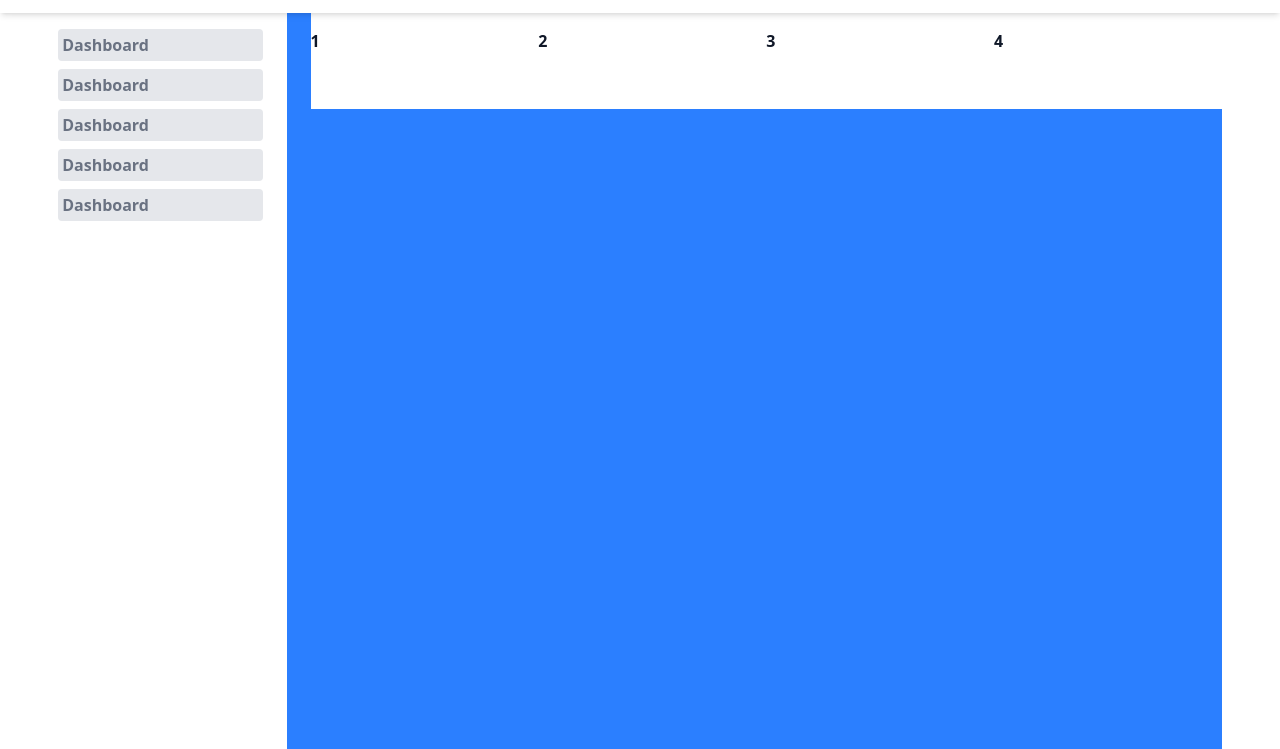
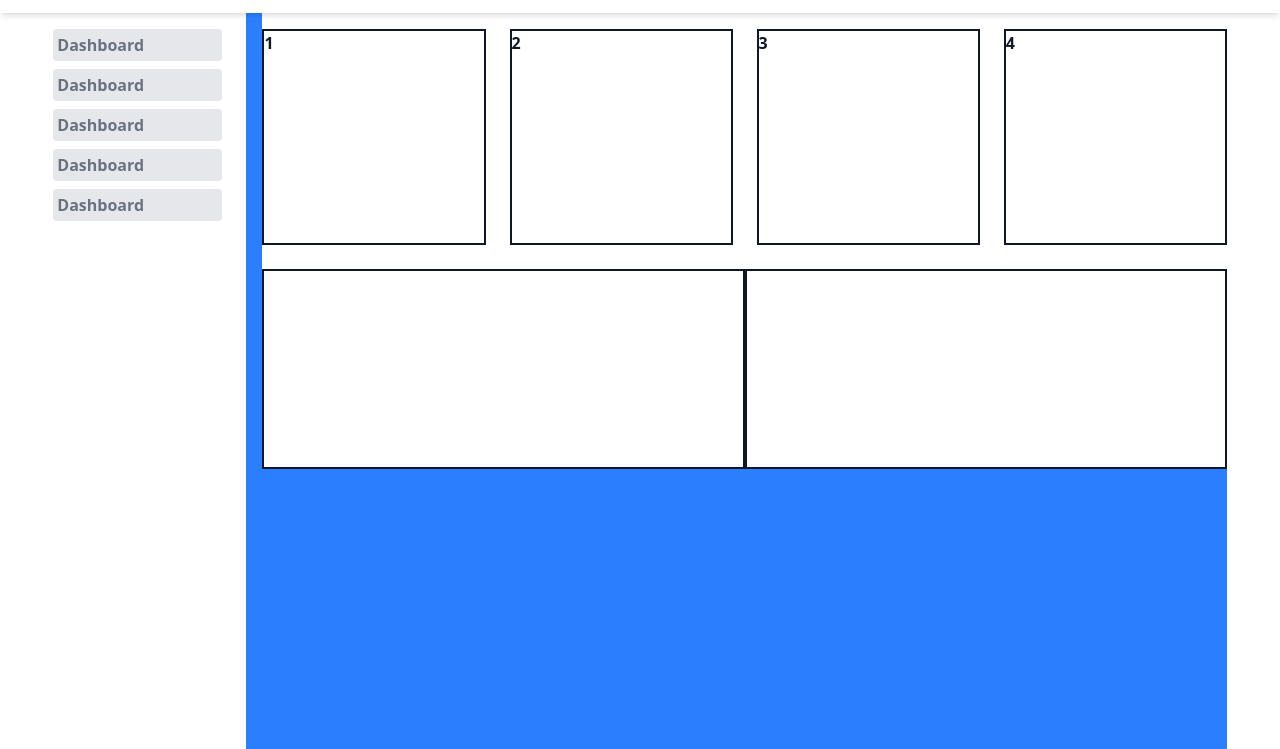
Before and after one commit to farrelekaputra/Sistem-Parkir, a plain HTML site: page index.html in a window 1280 px wide. Shown: the part 51-800 px from the top of the page. Drawn offline with nearby package versions, Linux system fonts and the light colour scheme.

Commit message:
update layout

```diff
--- a/index.html
+++ b/index.html
@@ -43,8 +43,8 @@
     </section>
     <section class="page1">
         <!-- Halaman -->
-        <div class="flex mx-auto items-start justify-between h-screen gap-6 w-10/11 bg-blue-500 text-white font-bold">
-            <div class="sidebar flex flex-col h-full w-1/5 bg-white pt-20 pe-6">
+        <div class="flex mx-auto items-start justify-between h-screen gap-4 w-11/12 bg-blue-500 text-white font-bold">
+            <div class="sidebar flex flex-col h-full w-1/6 bg-white pt-20 pe-6">
                 <ul class="flex flex-col gap-2">
                     <li class="text-gray-500 bg-gray-200 p-1 rounded">Dashboard</li>
                     <li class="text-gray-500 bg-gray-200 p-1 rounded">Dashboard</li>
@@ -53,12 +53,16 @@
                     <li class="text-gray-500 bg-gray-200 p-1 rounded">Dashboard</li>
                 </ul>
             </div>
-            <div class="content flex justify-center  w-4/5 bg-white text-gray-900 pt-20">
-                <div class="kontenAtas w-full flex flex-wrap flex-col md:flex-row justify-between">
-                    <span class="w-1/4 h-20 bg-white">1</span>
-                    <span class="w-1/4 h-20 bg-white">2</span>
-                    <span class="w-1/4 h-20 bg-white">3</span>
-                    <span class="w-1/4 h-20 bg-white">4</span>
+            <div class="content flex flex-col justify-center w-5/6 gap-6 bg-white text-gray-900 pt-20">
+                <div class="kontenAtas w-full flex gap-6 flex-col md:flex-row justify-between">
+                    <span class="w-full h-54 bg-white border-2 md:w-1/4">1</span>
+                    <span class="w-full h-54 bg-white border-2 md:w-1/4">2</span>
+                    <span class="w-full h-54 bg-white border-2 md:w-1/4">3</span>
+                    <span class="w-full h-54 bg-white border-2 md:w-1/4">4</span>
+                </div>
+                <div class="kontenBawah flex ">
+                    <span class="w-full h-50 bg-white border-2 md:w-1/2"></span>
+                    <span class="w-full h-50 bg-white border-2 md:w-1/2"></span>
                 </div>
             </div>
         </div>
```
